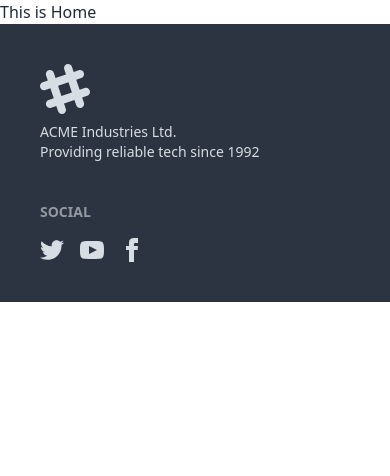
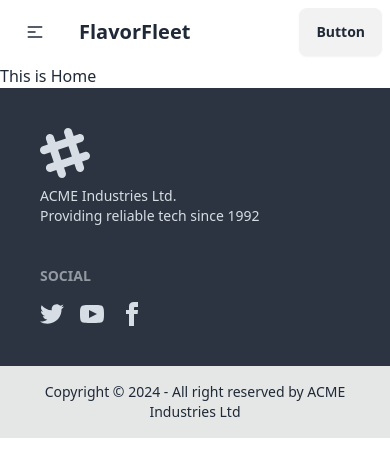
Before and after one commit to Rakibhasaniu/FlavorFleet-client, a React (Vite) app: page / in a window 390 px wide. Shown: the top 476 px of the page. Built offline with nearby package versions, Linux system fonts and the light colour scheme.

Commit message:
navbar and footer added

```diff
--- a/src/Layout/Main.jsx
+++ b/src/Layout/Main.jsx
@@ -1,9 +1,11 @@
 import { Outlet } from "react-router-dom";
 import Footer from "../pages/shared/Footer/Footer";
+import Navbar from "../pages/shared/Navbar/Navbar";
 
 const Main = () => {
     return (
         <div>
+            <Navbar></Navbar>
             <Outlet></Outlet>
             <Footer></Footer>
         </div>
--- a/src/main.jsx
+++ b/src/main.jsx
@@ -6,6 +6,8 @@
 
 createRoot(document.getElementById('root')).render(
   <StrictMode>
-    <RouterProvider router={router} />
+    <div className='max-w-screen-xl mx-auto'>
+      <RouterProvider router={router} />
+    </div>
   </StrictMode>,
 )
--- a/src/pages/shared/Footer/Footer.jsx
+++ b/src/pages/shared/Footer/Footer.jsx
@@ -59,7 +59,14 @@
                         </a>
                     </div>
                 </nav>
+
             </footer>
+            <footer className="footer footer-center bg-base-300 text-base-content p-4">
+  <aside>
+    <p>Copyright © {new Date().getFullYear()} - All right reserved by ACME Industries Ltd</p>
+  </aside>
+</footer>
+
         </div>
     );
 };
--- /dev/null
+++ b/src/pages/shared/Navbar/Navbar.jsx
@@ -0,0 +1,61 @@
+
+const Navbar = () => {
+    return (
+        <>
+            <div className="navbar bg-base-100">
+                <div className="navbar-start">
+                    <div className="dropdown">
+                        <div tabIndex={0} role="button" className="btn btn-ghost lg:hidden">
+                            <svg
+                                xmlns="http://www.w3.org/2000/svg"
+                                className="h-5 w-5"
+                                fill="none"
+                                viewBox="0 0 24 24"
+                                stroke="currentColor">
+                                <path
+                                    strokeLinecap="round"
+                                    strokeLinejoin="round"
+                                    strokeWidth="2"
+                                    d="M4 6h16M4 12h8m-8 6h16" />
+                            </svg>
+                        </div>
+                        <ul
+                            tabIndex={0}
+                            className="menu menu-sm dropdown-content bg-base-100 rounded-box z-[1] mt-3 w-52 p-2 shadow">
+                            <li><a>Item 1</a></li>
+                            <li>
+                                <a>Parent</a>
+                                <ul className="p-2">
+                                    <li><a>Submenu 1</a></li>
+                                    <li><a>Submenu 2</a></li>
+                                </ul>
+                            </li>
+                            <li><a>Item 3</a></li>
+                        </ul>
+                    </div>
+                    <a className="btn btn-ghost text-xl">FlavorFleet</a>
+                </div>
+                <div className="navbar-center hidden lg:flex">
+                    <ul className="menu menu-horizontal px-1">
+                        <li><a>Item 1</a></li>
+                        <li>
+                            <details>
+                                <summary>Parent</summary>
+                                <ul className="p-2">
+                                    <li><a>Submenu 1</a></li>
+                                    <li><a>Submenu 2</a></li>
+                                </ul>
+                            </details>
+                        </li>
+                        <li><a>Item 3</a></li>
+                    </ul>
+                </div>
+                <div className="navbar-end">
+                    <a className="btn">Button</a>
+                </div>
+            </div>
+        </>
+    );
+};
+
+export default Navbar;
```
